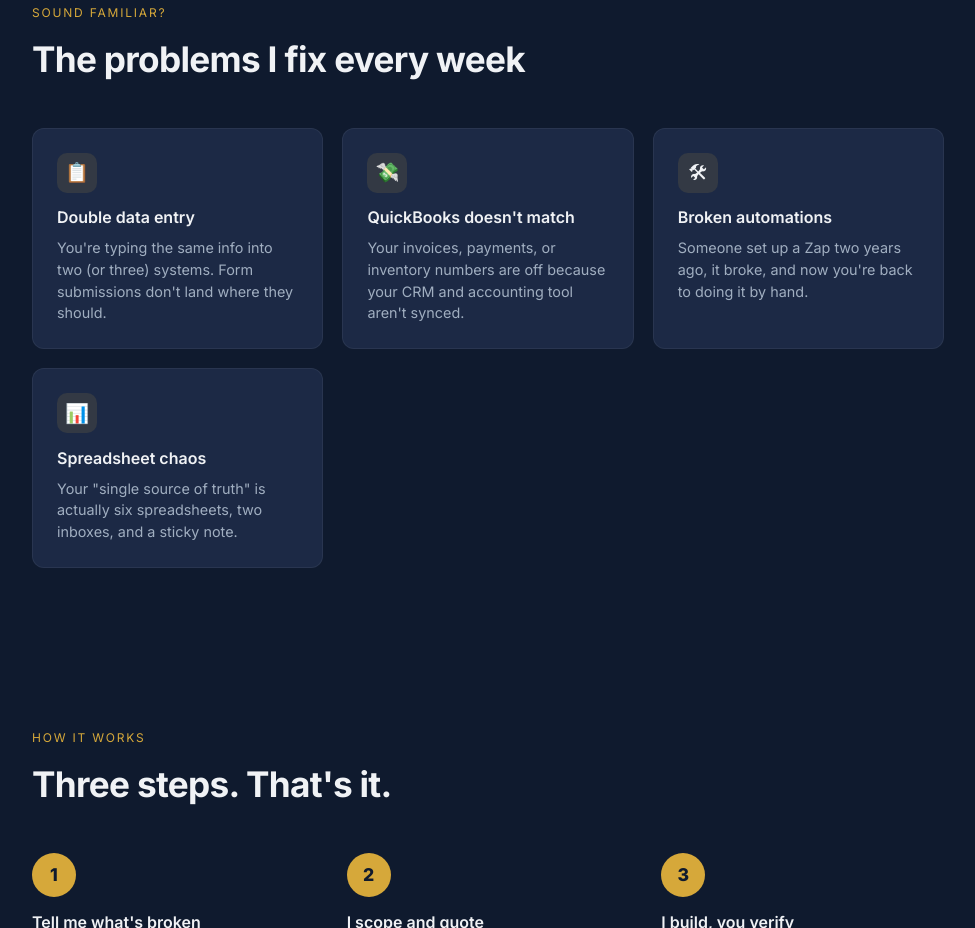
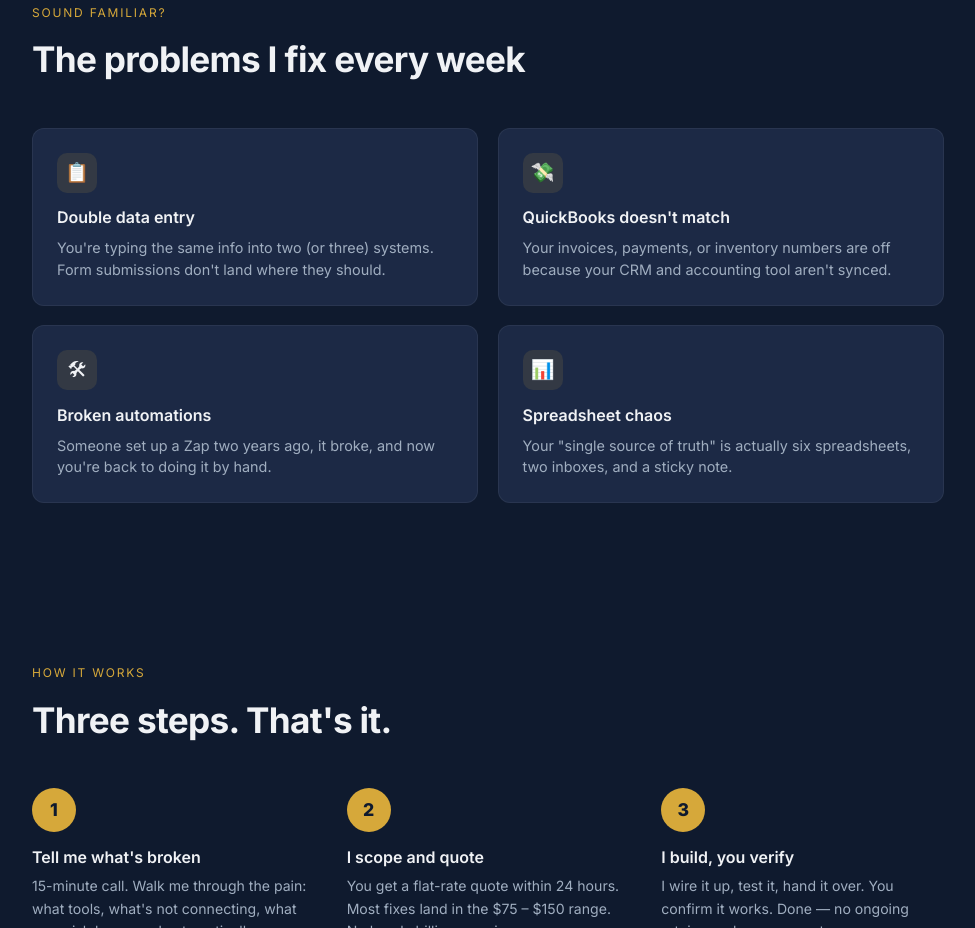
Before and after one commit to joshoffie/hoffman-integrations, a plain HTML site: page index.html in a window 1280 px wide. Shown: the part 1073-2001 px from the top of the page, without its empty margins (152-1127 px from the left). Drawn offline with Linux system fonts and the light colour scheme.

Commit message:
Fix pain grid to 2x2 layout

```diff
--- a/index.html
+++ b/index.html
@@ -134,8 +134,11 @@
     font-weight: 700; letter-spacing: -0.02em; margin-bottom: 2.5rem;
   }
   .pain-grid {
-    display: grid; grid-template-columns: repeat(auto-fit, minmax(260px, 1fr));
+    display: grid; grid-template-columns: repeat(2, 1fr);
     gap: 1.2rem;
+  }
+  @media (max-width: 600px) {
+    .pain-grid { grid-template-columns: 1fr; }
   }
   .pain-card {
     background: var(--card-bg);
```
